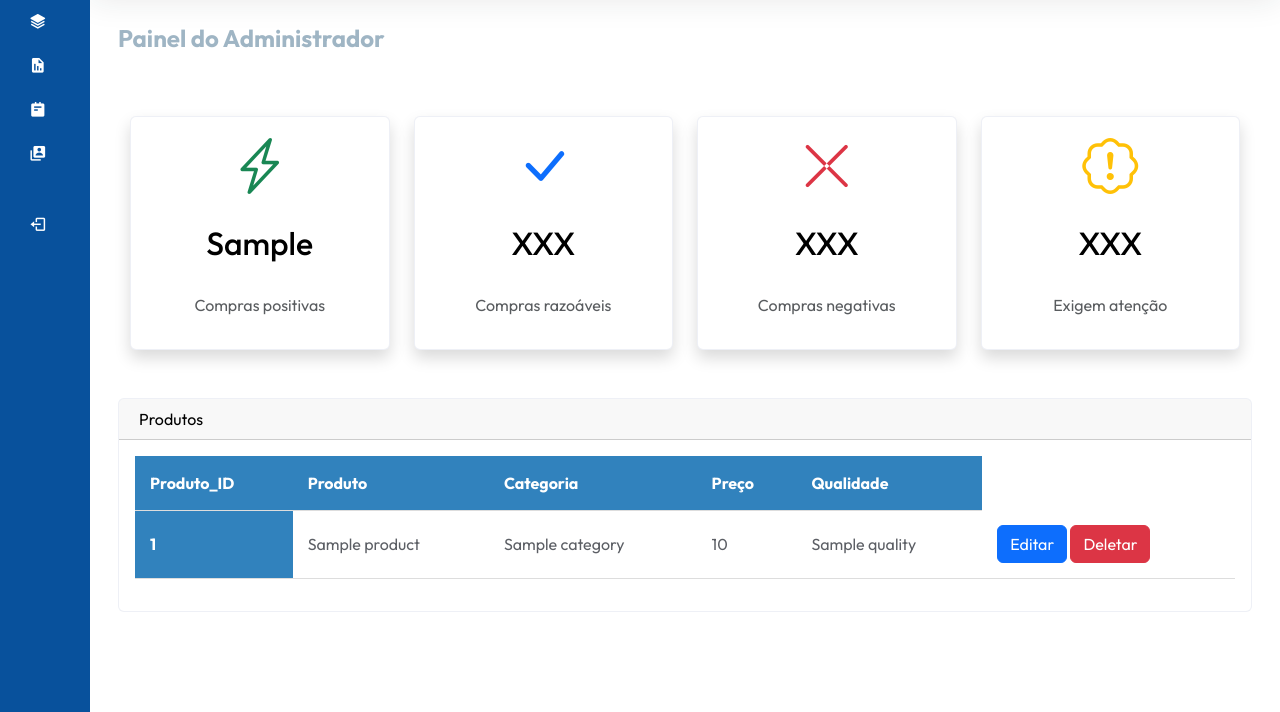
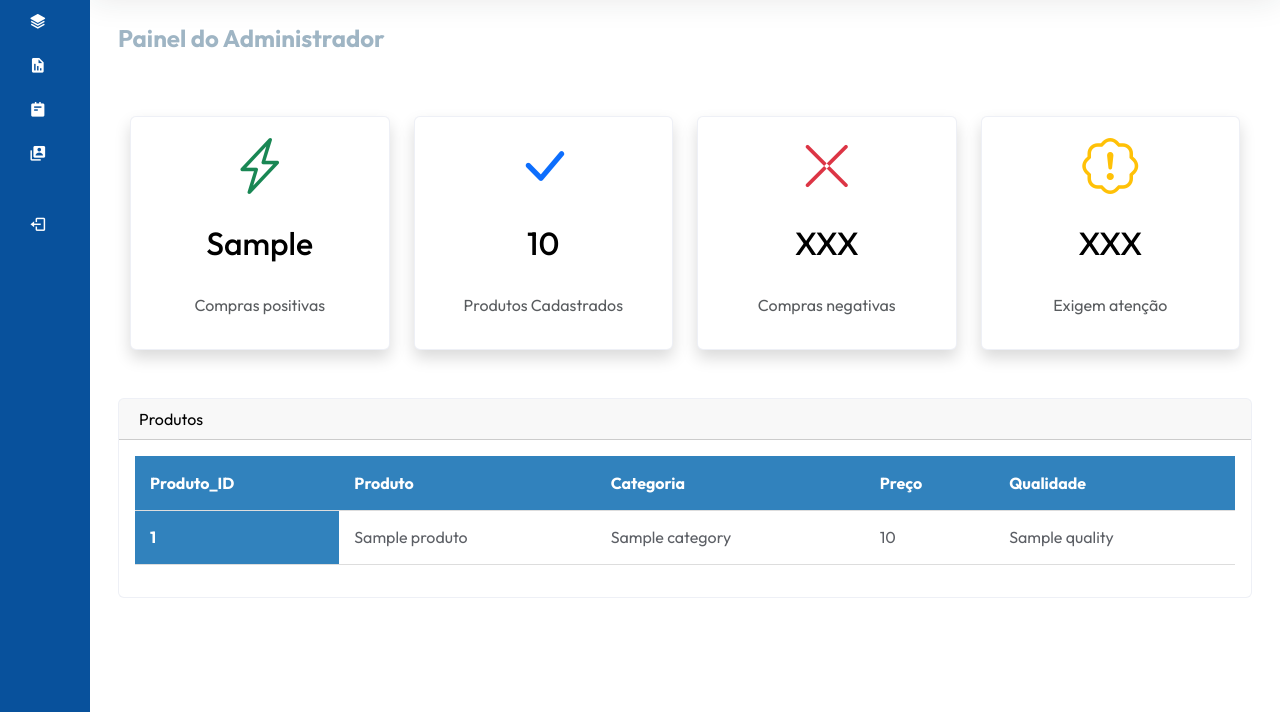
Before and after one commit to RafaMax/ProjetoIntegrador_univesp, a Flask app: template templates/index.html in a window 1280 px wide. Shown: the part 88-800 px from the top of the page. Run offline with Flask 3, Linux system fonts and the light colour scheme; the template is opened without the code that fills it: most values are stand-ins (such as "Sample title", 1, 10 or a date in 2020); parts of the project's set-up code (start-up, migrations or seed data) failed here and were passed over; some libraries are stand-ins or nearby versions.

Commit message:
total de produtos cadastrados exibindo na pagina inicial

```diff
--- a/routes/gestaop.py
+++ b/routes/gestaop.py
@@ -4,4 +4,5 @@ gestaop_route = Blueprint('produtos', __name__)
 
 @gestaop_route.route('/')
 def gestaop():
+
     return render_template('sidebar/gestaop.html')
--- a/templates/index.html
+++ b/templates/index.html
@@ -112,8 +112,8 @@
                                                 <i class="bi bi-check-lg"></i>
                                             </div>
                                         </div>
-                                        <h2 class="card-title mb-3">XXX</h2>
-                                        <p class="card-text text-muted">Compras razoáveis</p>
+                                        <h2 class="card-title mb-3">{{Total}}</h2>
+                                        <p class="card-text text-muted">Produtos Cadastrados</p>
                                       </div>
                                     </div>
                                   </div>
@@ -168,10 +168,17 @@
 
                                             <tbody>
                                             <tr>
+                                                {% for produto in Produtos %}
+    <tr>
+        <th scope="row">{{ produto.id }}</th>
+        <td>{{ produto.name }}</td>
+        <td>{{ produto.category }}</td>
+        <td>{{ produto.price }}</td>
+        <td>{{ produto.quality }}</td>
+    </tr>
+{% endfor %}
 
-        {% for Product in products %}
-            {% include 'product_item.html' %}
-        {% endfor %}
+
                                                <!-- <td>56</td>
                                                 <td>Abacaxi Pérola</td>
                                                 <td>Frutas</td>
```
Also changed, not shown: routes/home.py (+4 -3 lines), templates/sidebar/gestaop.html (+6 -4 lines).
